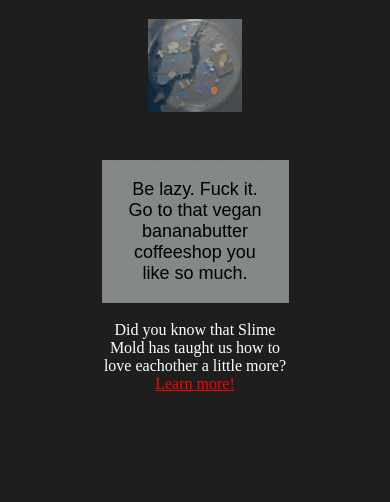
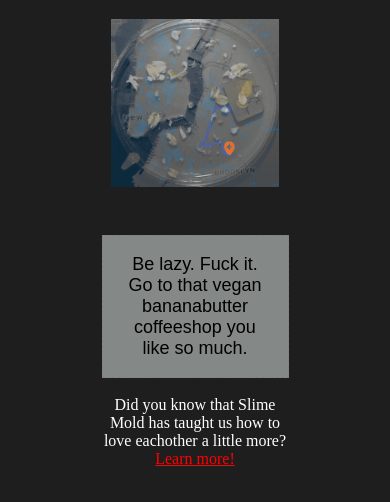
Before and after one commit to SlimeMaps/l-train, a plain HTML site: page index.html in a window 390 px wide. Shown: the part 242-744 px from the top of the page. Drawn offline with Linux system fonts and the light colour scheme.

Commit message:
size of gif for mobile

```diff
--- a/index.html
+++ b/index.html
@@ -31,7 +31,7 @@
 	    display: block;
 	    margin-left: auto;
 	    margin-right: auto;
-	    width: 50%;
+	    max-width: 90%;
 	    padding-bottom: 30px;
 		}
 
```
